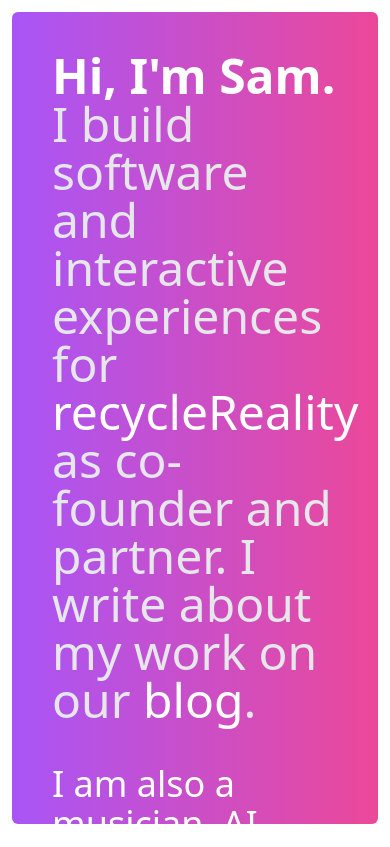
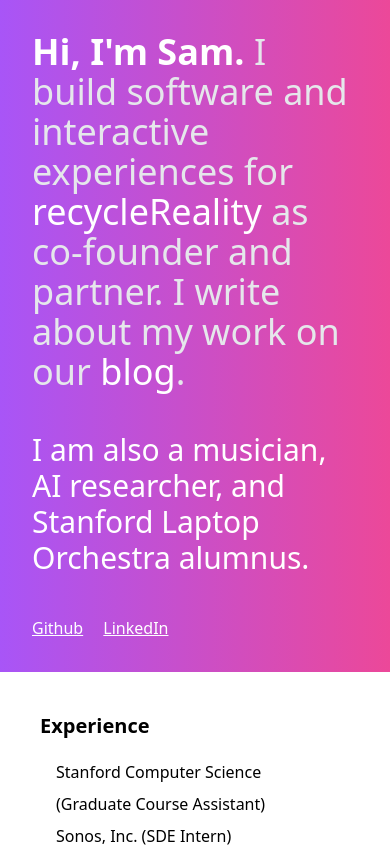
Before and after one commit to sslowe/slowe.io, a plain HTML site: page index.html in a window 390 px wide. Shown: the top 847 px of the page. Drawn offline with Linux system fonts and the light colour scheme.

Commit message:
sm/md tweaks

```diff
--- a/index.html
+++ b/index.html
@@ -8,12 +8,12 @@
 
     <body class="overscroll-none">
         <div class="grid grid-cols-10">
-            <div class="h-[calc(100vh-2rem)] bg-gradient-to-r from-purple-500 to-pink-500 m-3 p-10 rounded-md col-span-10 lg:col-span-4 flex flex-col justify-between lg:sticky lg:top-3 space-y-10 overflow-scroll">
-                <p class="text-5xl">
+            <div class="h-auto md:h-screen lg:h-[calc(100vh-2rem)] bg-gradient-to-r from-purple-500 to-pink-500 lg:m-3 p-8 md:p-10 lg:rounded-md col-span-10 lg:col-span-4 flex flex-col justify-between lg:sticky lg:top-3 space-y-10 overflow-scroll">
+                <p class="text-4xl md:text-5xl">
                     <span class="text-white font-bold">Hi, I'm Sam.</span>
                     <span class="text-gray-200">I build software and interactive experiences for <a href="https://www.recyclereality.net/" class="text-white hover:underline">recycleReality</a> as co-founder and partner. I write about my work on our <a href="https://www.recyclereality.net/blog" class="text-white hover:underline">blog</a>.</span>
                 </p>
-                <p class="text-4xl text-white">
+                <p class="text-3xl md:text-4xl text-white">
                     I am also a musician, AI researcher, and Stanford Laptop Orchestra alumnus.
                 </p>
                 <p class="inline-block align-baseline">
```
Also changed, not shown: output.css.
